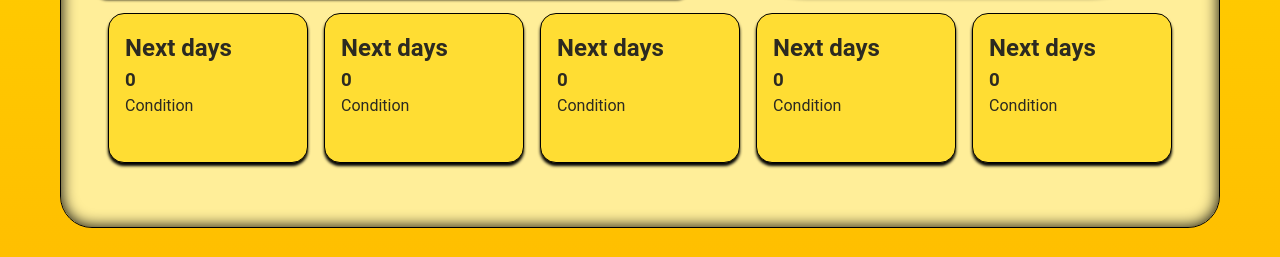
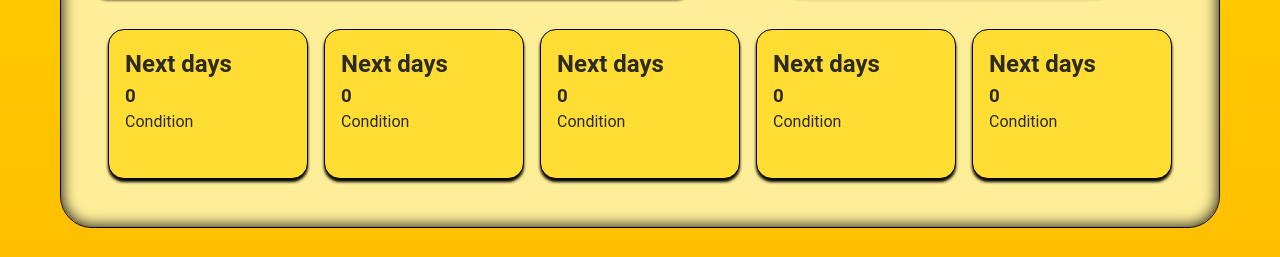
Before and after one commit to krav700/Weather-Forecast, a website built with webpack: page src/template.html in a window 1280 px wide. Shown: the part 543-800 px from the top of the page. Built offline with nearby package versions, Linux system fonts and the light colour scheme; no server answers.

Commit message:
style: margins

```diff
--- a/src/styles.css
+++ b/src/styles.css
@@ -88,6 +88,7 @@ body, html {
   grid-template-columns: repeat(5, 200px);
   grid-template-rows: 150px;
   gap: 1rem;
+  margin-top: 1rem;
 }
 
 .content {
@@ -177,6 +178,7 @@ img {
   padding: 3rem;
   border-radius: 2rem;
   background: var(--bg-color-dark);
+  padding-bottom: 2rem;
 }
 
 .searchImg {
```
